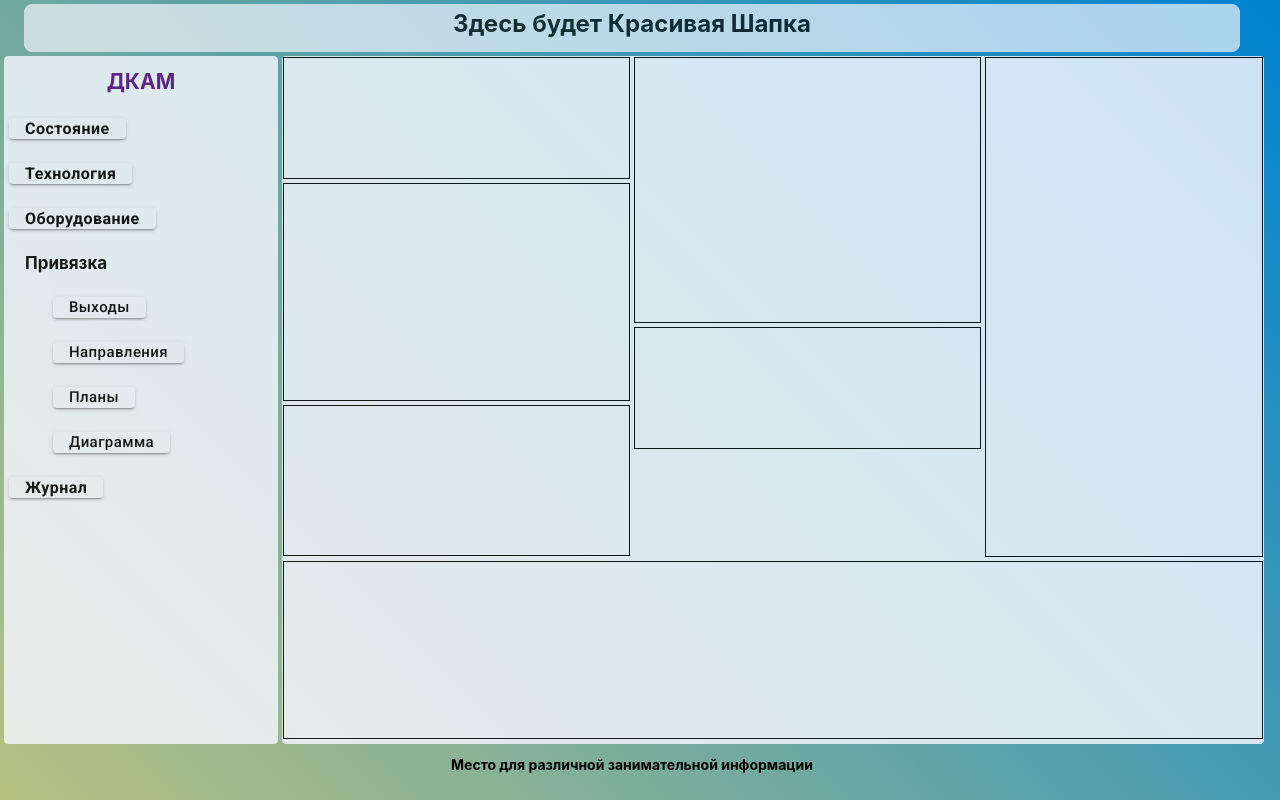
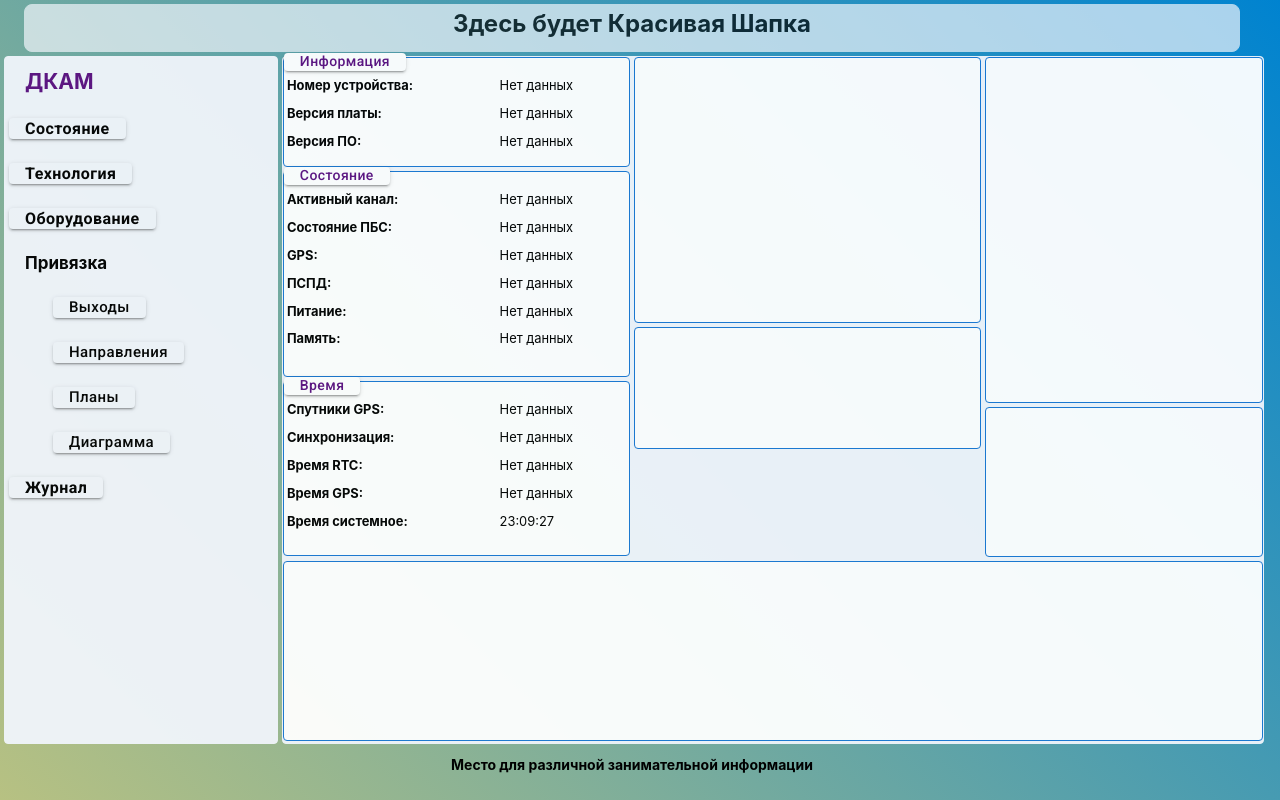
Before and after one commit to andrey-omsk-63/ASDU-dka-m, a React (Create React App) app: page / in a window 1280 px wide. Both pictures are taken after a click on the button "Состояние". Built offline with nearby package versions, Linux system fonts and the light colour scheme; the HTML template or start-up script is replaced by a standard one.

Commit message:
'1903day'

```diff
--- a/public/index.html
+++ b/public/index.html
@@ -7,7 +7,7 @@
 	<link rel="stylesheet" href="https://fonts.googleapis.com/icon?family=Material+Icons" />
 	<link rel="stylesheet" href="https://fonts.googleapis.com/css?family=Roboto:300,400,500,700&display=swap" />
 	<meta name="viewport" content="width=device-width, initial-scale=1" />
-	<title>Арм ДКА-М</title>
+	<title>Арм ДКАМ</title>
 </head>
 <body>
 	<div id="root"></div>
--- a/src/App.tsx
+++ b/src/App.tsx
@@ -13,12 +13,11 @@ import TabPanel from '@mui/lab/TabPanel';
 import Condition from './components/Condition';
 import Technology from './components/Technology';
 import Eguipment from './components/Eguipment';
-
 import BindDirections from './components/BindDirections';
-import BindOutputs  from './components/BindOutputs';
+import BindOutputs from './components/BindOutputs';
 import BindPlans from './components/BindPlans';
+import BindDiagram from './components/BindDiagram';
 import Journal from './components/Journal';
-
 
 const App = () => {
   const styleAppMulka = {
@@ -40,7 +39,7 @@ const App = () => {
     marginLeft: 0.5,
     height: '86vh',
     backgroundColor: '#F1F5FB',
-    opacity: 0.85,
+    opacity: 0.95,
   };
 
   const styleAppPodv = {
@@ -64,9 +63,6 @@ const App = () => {
     marginTop: 3,
     backgroundColor: '#F1F5FB',
     color: 'black',
-    //minWidth: '90%',
-    //maxWidth: '90%',
-    //textAlign: 'left',
     textTransform: 'unset !important',
   };
 
@@ -118,10 +114,16 @@ const App = () => {
         <Grid container sx={{ marginRight: 2 }}>
           <TabContext value={value}>
             <Grid item xs={2.6} sx={styleAppMenu}>
-
               <Grid item sx={{ padding: 0.5 }}>
                 <Stack direction="column">
-                  <Box sx={{ fontSize: 21, marginTop: 1, textAlign: 'center', color: '#5B1080' }}>
+                  <Box
+                    sx={{
+                      fontSize: 21,
+                      marginTop: 1,
+                      textAlign: 'left',
+                      marginLeft: 2,
+                      color: '#5B1080',
+                    }}>
                     <b>ДКАМ</b>
                   </Box>
                   {ButtonKnobLevel1('Состояние', '1')}
@@ -164,11 +166,13 @@ const App = () => {
               <TabPanel value="43">
                 <BindPlans />
               </TabPanel>
+              <TabPanel value="44">
+                <BindDiagram />
+              </TabPanel>
               <TabPanel value="5">
                 <Journal />
               </TabPanel>
             </Grid>
-
           </TabContext>
         </Grid>
         <Grid item xs={12} sx={styleAppPodv}>
--- /dev/null
+++ b/src/components/BindDiagram.tsx
@@ -0,0 +1,18 @@
+import * as React from 'react';
+
+//import Box from '@mui/material/Box';
+// import Grid from '@mui/material/Grid';
+// import Button from '@mui/material/Button';
+// import TextField from '@mui/material/TextField';
+// import Modal from '@mui/material/Modal';
+
+//import Tabs from '@mui/material/Tabs';
+//import Tab from '@mui/material/Tab';
+
+//import axios from 'axios';
+
+const BindDiagram = () => {
+  return <h1>Привязка Диаграмма.</h1>;
+};
+
+export default BindDiagram;
--- a/src/components/Condition.tsx
+++ b/src/components/Condition.tsx
@@ -3,104 +3,259 @@ import * as React from 'react';
 import Grid from '@mui/material/Grid';
 import Box from '@mui/material/Box';
 import Stack from '@mui/material/Stack';
-// import Button from '@mui/material/Button';
+import Button from '@mui/material/Button';
+import TabContext from '@mui/lab/TabContext';
+import TabPanel from '@mui/lab/TabPanel';
+//import Modal from '@mui/material/Modal';
 // import TextField from '@mui/material/TextField';
-// import Modal from '@mui/material/Modal';
-
 //import Tabs from '@mui/material/Tabs';
 //import Tab from '@mui/material/Tab';
 
 //import axios from 'axios';
 
 const Condition = () => {
+  const styleButt01 = {
+    fontSize: 14,
+    maxHeight: '18px',
+    minHeight: '18px',
+    marginTop: -2,
+    backgroundColor: 'white',
+    color: '#5B1080',
+    textTransform: 'unset !important',
+  };
+
+  const styleBox01 = {
+    border: 1,
+    borderColor: 'primary.main',
+    borderRadius: 1,
+    backgroundColor: 'white',
+  };
+
+  const styleBox02 = {
+    border: 1,
+    borderColor: 'primary.main',
+    borderRadius: 1,
+    backgroundColor: 'white',
+    marginTop: 0.5,
+  };
+
+  const styleBox03 = {
+    border: 1,
+    borderRadius: 1,
+    backgroundColor: 'white',
+    borderColor: 'primary.main',
+    height: '22.3vh',
+    marginTop: 0.5,
+    marginLeft: -3,
+    marginRight: -3,
+  };
+
+  const ConditionColGrid01 = () => {
+    const Col01Grid01 = () => {
       return (
+        <>
+          <Grid item xs={7.5}>
+            <Box>
+              <b>&nbsp;Номер устройства:</b>
+            </Box>
+            <p>
+              <b>&nbsp;Версия платы:</b>
+            </p>
+            <Box>
+              <b>&nbsp;Версия ПО:</b>
+            </Box>
+          </Grid>
+          <Grid item xs>
+            <Box>Нет данных</Box>
+            <p>Нет данных</p>
+            <Box>Нет данных</Box>
+          </Grid>
+        </>
+      );
+    };
+
+    const Col01Grid02 = () => {
+      return (
+        <>
+          <Grid item xs={7.5}>
+            <Box>
+              <b>&nbsp;Активный канал:</b>
+            </Box>
+            <p>
+              <b>&nbsp;Состояние ПБС:</b>
+            </p>
+            <Box>
+              <b>&nbsp;GPS:</b>
+            </Box>
+            <p>
+              <b>&nbsp;ПСПД:</b>
+            </p>
+            <Box>
+              <b>&nbsp;Питание:</b>
+            </Box>
+            <p>
+              <b>&nbsp;Память:</b>
+            </p>
+          </Grid>
+          <Grid item xs>
+            <Box>Нет данных</Box>
+            <p>Нет данных</p>
+            <Box>Нет данных</Box>
+            <p>Нет данных</p>
+            <Box>Нет данных</Box>
+            <p>Нет данных</p>
+          </Grid>
+        </>
+      );
+    };
+
+    const Col01Grid04 = () => {
+      return (
+        <>
+          <Grid item xs={7.5}>
+            <Box>
+              <b>&nbsp;Спутники GPS:</b>
+            </Box>
+            <p>
+              <b>&nbsp;Синхронизация:</b>
+            </p>
+            <Box>
+              <b>&nbsp;Время RTC:</b>
+            </Box>
+            <p>
+              <b>&nbsp;Время GPS:</b>
+            </p>
+            <Box>
+              <b>&nbsp;Время системное:</b>
+            </Box>
+          </Grid>
+          <Grid item xs>
+            <Box>Нет данных</Box>
+            <p>Нет данных</p>
+            <Box>Нет данных</Box>
+            <p>Нет данных</p>
+            <Box>23:09:27</Box>
+          </Grid>
+        </>
+      );
+    };
+
+    return (
+      <Grid item xs={4.25} sx={{ border: 0 }}>
         <Stack direction="column">
-      <Box sx={{ border: 0, marginTop: -3, marginLeft: -3, marginRight: -3 }}>
-        <Grid container>
-          <Grid item xs >
-
-            <Grid item xs={12} >
-              <Grid item>
-                <Box>
-                  <Grid container sx={{ height: '62.5vh', }}>
-                    <Grid item xs={4.25} sx={{ border: 0, }}>
-
-                      <Stack direction="column">
-                        <Box sx={{ border: 1, height: '15vh',}}>
-                          <Grid container>
-                            <Grid item xs >
-
-
+          <Box sx={styleBox01}>
+            <Grid container sx={{ height: '13.5vh' }}>
+              <Grid item xs>
+                <Button sx={styleButt01} variant="contained" onClick={() => setValue('11')}>
+                  Информация
+                </Button>
+                <Grid container sx={{ fontSize: 12.9 }}>
+                  <Col01Grid01 />
+                </Grid>
               </Grid>
             </Grid>
           </Box>
 
-                        <Box sx={{ border: 1, height: '27vh', marginTop: 0.5, }}>
-                          <Grid container>
-                            <Grid item xs >
-
+          <Box sx={styleBox02}>
+            <Grid container sx={{ height: '25.5vh' }}>
+              <Grid item xs>
+                <Button sx={styleButt01} variant="contained" onClick={() => setValue('12')}>
+                  Состояние
+                </Button>
+                <Grid container sx={{ fontSize: 12.9 }}>
+                  <Col01Grid02 />
+                </Grid>
               </Grid>
             </Grid>
           </Box>
 
-                        <Box sx={{ border: 1, height: '18.6vh', marginTop: 0.5, }}>
-                          <Grid container>
-                            <Grid item xs >
-
+          <Box sx={styleBox02}>
+            <Grid container sx={{ height: '21.6vh' }}>
+              <Grid item xs>
+                <Button sx={styleButt01} variant="contained" onClick={() => setValue('14')}>
+                  Время
+                </Button>
+                <Grid container sx={{ fontSize: 12.9 }}>
+                  <Col01Grid04 />
+                </Grid>
               </Grid>
             </Grid>
           </Box>
+        </Stack>
+      </Grid>
+    );
+  };
 
-                      </Stack>
-
-
-
-                    </Grid>
-                    <Grid item xs={0.05} sx={{ border: 0, }}></Grid>
+  const ConditionColGrid02 = () => {
+    return (
       <Grid item xs={4.25} sx={{ border: 0 }}>
-
         <Stack direction="column">
-                        <Box sx={{ border: 1, height: '33vh',}}>
-                          <Grid container>
-                            <Grid item xs >
-
-
-                            </Grid>
+          <Box sx={styleBox01}>
+            <Grid container sx={{ height: '33vh' }}>
+              <Grid item xs></Grid>
             </Grid>
           </Box>
 
-                        <Box sx={{ border: 1, height: '15vh', marginTop: 0.5, }}>
-                          <Grid container>
-                            <Grid item xs >
+          <Box sx={styleBox02}>
+            <Grid container sx={{ height: '15vh' }}>
+              <Grid item xs></Grid>
+            </Grid>
+          </Box>
+        </Stack>
+      </Grid>
+    );
+  };
 
-                            </Grid>
+  const ConditionColGrid03 = () => {
+    return (
+      <Grid item xs sx={{ border: 0 }}>
+        <Stack direction="column">
+          <Box sx={styleBox01}>
+            <Grid container sx={{ height: '43vh' }}>
+              <Grid item xs></Grid>
             </Grid>
           </Box>
 
+          <Box sx={styleBox02}>
+            <Grid container sx={{ height: '18.5vh' }}>
+              <Grid item xs></Grid>
+            </Grid>
+          </Box>
         </Stack>
+      </Grid>
+    );
+  };
 
-                    </Grid>
-                    <Grid item xs={0.05} sx={{ border: 0, }}></Grid>
-                    <Grid item xs sx={{ border: 1 }}>
+  const [value, setValue] = React.useState('0');
 
-                    </Grid>
+  return (
+    <Stack direction="column">
+      <Box sx={{ border: 0, marginTop: -3, marginLeft: -3, marginRight: -3 }}>
+        <TabContext value={value}>
+          <Grid container>
+            <Grid item xs={12}>
+              <Box>
+                <Grid container sx={{ height: '62.5vh' }}>
+                  <ConditionColGrid01 />
+                  <Grid item xs={0.05}></Grid>
+                  <ConditionColGrid02 />
+                  <Grid item xs={0.05}></Grid>
+                  <ConditionColGrid03 />
                 </Grid>
               </Box>
             </Grid>
           </Grid>
+          <TabPanel value="11"></TabPanel>
+          <TabPanel value="12"></TabPanel>
+          <TabPanel value="14"></TabPanel>
+        </TabContext>
+      </Box>
 
-          </Grid>
+      <Box sx={styleBox03}>
+        <Grid container>
+          <Grid item xs></Grid>
         </Grid>
       </Box>
-
-      <Box sx={{ border: 1, height: '22vh', marginTop: 0.5, marginLeft: -3, marginRight: -3 }}>
-        <Grid container>
-          <Grid item xs >
-
-          </Grid>
-        </Grid>
-      </Box>
-
     </Stack>
   );
 };
```
Also changed, not shown: 1 other file (tests, documents, lock files or other folders). Lines whose indentation alone changed are shown as unchanged.
